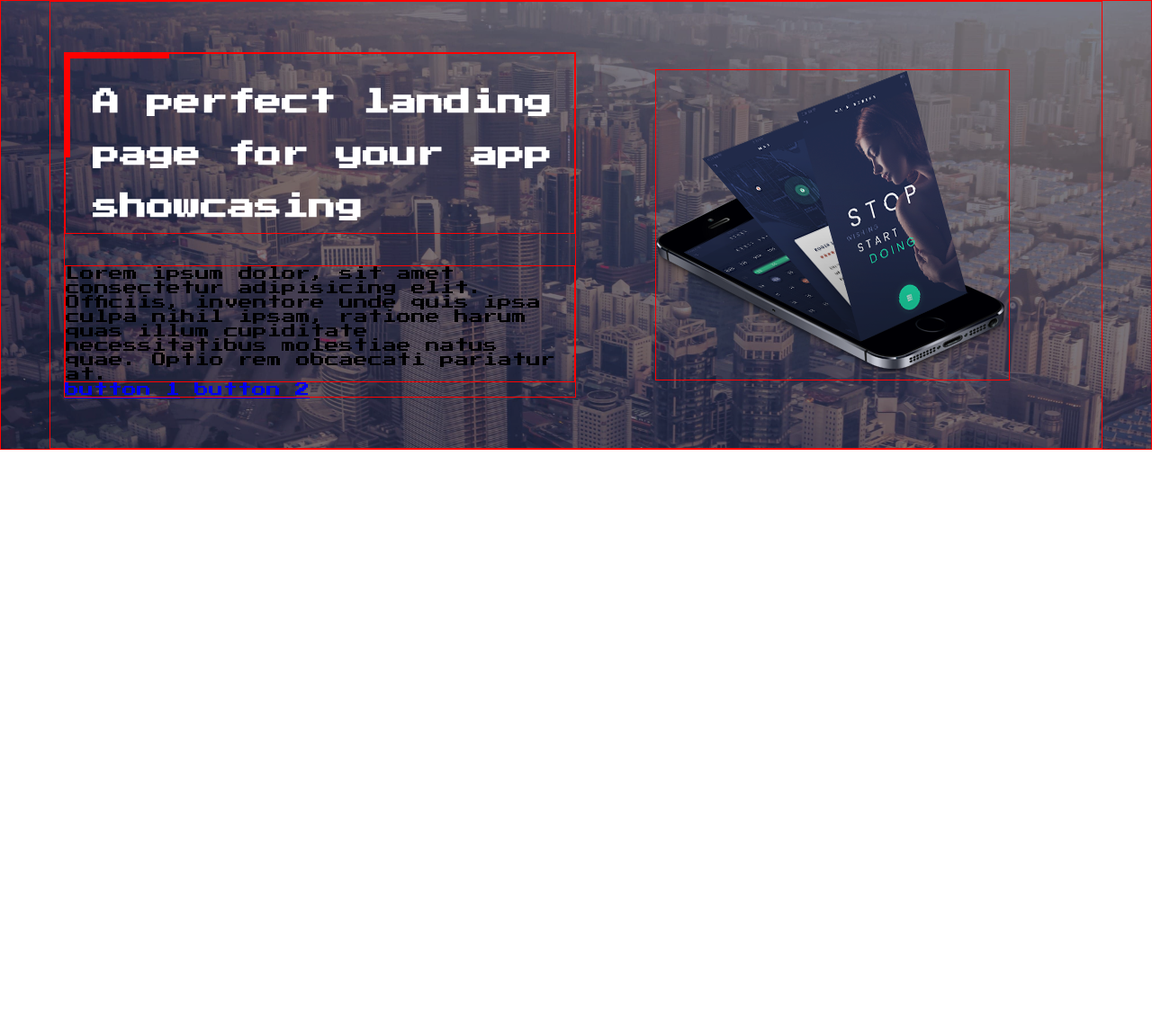
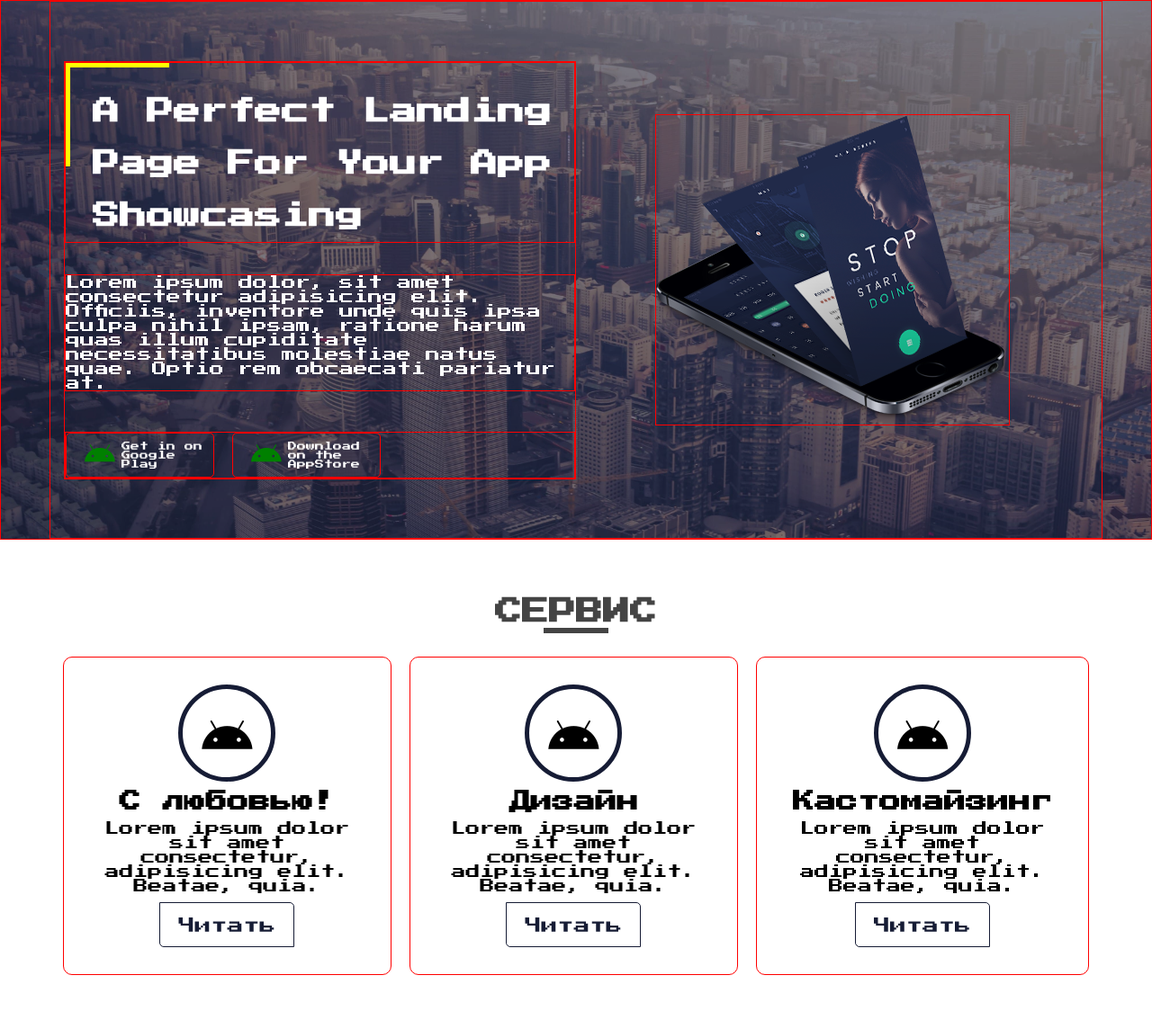
Before and after one commit to alknnm/IT-Papa, a plain HTML site: page index.html in a window 1280 px wide. Shown: the part 65-1209 px from the top of the page at 90% size. Before the commit the page ends 800 px from the top, so only its background shows below. Drawn offline with Linux system fonts and the light colour scheme; a web font is replaced by a local one.

Commit message:
доделал сервис

```diff
--- a/index.html
+++ b/index.html
@@ -10,9 +10,12 @@
     <link rel="preconnect" href="https://fonts.googleapis.com">
     <link rel="preconnect" href="https://fonts.gstatic.com" crossorigin>
     <link rel="preconnect" href="https://fonts.googleapis.com">
-<link rel="preconnect" href="https://fonts.gstatic.com" crossorigin>
-<link href="https://fonts.googleapis.com/css2?family=Press+Start+2P&display=swap" rel="stylesheet">
-
+    <link rel="preconnect" href="https://fonts.gstatic.com" crossorigin>
+    <link href="https://fonts.googleapis.com/css2?family=Press+Start+2P&display=swap" rel="stylesheet">
+    <link rel="preconnect" href="https://fonts.googleapis.com">
+    <link rel="preconnect" href="https://fonts.gstatic.com" crossorigin>
+    <link href="https://fonts.googleapis.com/css2?family=Stalinist+One&display=swap" rel="stylesheet">
+    <script src="https://kit.fontawesome.com/ca0d22efad.js" crossorigin="anonymous"></script>
 <body>
     <header>
         <div class="main-wrapper bb">
@@ -20,7 +23,7 @@
             <nav class="main-menu">
                 <ul class="bb">
                     <li><a href="#">Домой</a></li>
-                    <li><a href="#">Сервис</a></li>
+                    <li><a href="#services-link">Сервис</a></li>
                     <li><a href="#">Работа</a></li>
                     <li><a href="#">Команда</a></li>
                     <li><a href="#">Блог</a></li>
@@ -34,18 +37,67 @@
         <section class="main-board bb">
             <div class="main-wrapper bb">
                 <div class="main_board_left-block bb">
-                    <h1 class="bb">A perfect landing page for your app showcasing</h1>
+                    <h1 class="bb">A Perfect Landing Page For Your App Showcasing</h1>
                     <div class="bb">
-                        Lorem ipsum dolor, sit amet consectetur adipisicing elit. Officiis, inventore unde quis ipsa culpa nihil ipsam, ratione harum quas illum cupiditate necessitatibus molestiae natus quae. Optio rem obcaecati pariatur at.
+                        Lorem ipsum dolor, sit amet consectetur adipisicing elit. Officiis, inventore unde quis ipsa
+                        culpa nihil ipsam, ratione harum quas illum cupiditate necessitatibus molestiae natus quae.
+                        Optio rem obcaecati pariatur at.
                     </div>
-                    <div class-bb>
-                        <a href="#">button 1</a>
-                        <a href="#">button 2</a>
+                    <div class="bb">
+                        <a href="#" class="main-board_button-link">
+                            <i class="fab fa-android"></i>
+                            <div>
+                                <div>Get in on</div>
+                                <div>Google Play</div>
+                            </div>
+                        </a>
+
+                        <a href="#" class="main-board_button-link">
+                            <i class="fab fa-android"></i>
+                            <div>
+                                <div>Download on the</div>
+                                <div>AppStore</div>
+                            </div>
+                        </a>
                     </div>
                 </div>
                 <img src="src/mobile-mockup.png" class="bb" alt="">
             </div>
         </section>
+        <section class="services" id="services-link">
+            <div class="main-wrapper">
+                <h2><span>Сервис</span></h2>
+                <div class="services_block-item">
+                    <div class="services_item bb">
+                        <div class="box-icon ">
+                            <i class="fab fa-android"></i>
+                        </div>
+                        <h3>С любовью!</h3>
+                        <p>Lorem ipsum dolor sit amet consectetur, adipisicing elit. Beatae, quia.</p>
+                        <a href="#">Читать</a>
+                    </div>
+
+                    <div class="services_item bb">
+                        <div class="box-icon">
+                            <i class="fab fa-android"></i>
+                        </div>
+                        <h3>Дизайн</h3>
+                        <p>Lorem ipsum dolor sit amet consectetur, adipisicing elit. Beatae, quia.</p>
+                        <a href="#">Читать</a>
+                    </div>
+
+                    <div class="services_item bb">
+                        <div class="box-icon">
+                            <i class="fab fa-android"></i>
+                        </div>
+                        <h3>Кастомайзинг</h3>
+                        <p>Lorem ipsum dolor sit amet consectetur, adipisicing elit. Beatae, quia.</p>
+                        <a href="#">Читать</a>
+                    </div>
+                </div>
+            </div>
+
+        </section>
     </main>
 </body>
 
--- a/style.css
+++ b/style.css
@@ -14,6 +14,33 @@ h1 {
     position: relative;
 }
 
+h2 {
+    font-size: 30px;
+    line-height: 40px;
+    color: #444444;
+    text-align: center;
+    text-transform: uppercase;
+}
+
+h2 > span {
+    position: relative;
+}
+
+h2 > span::after {
+    content: "";
+    height: 6px;
+    background: #444444;
+    width: 40%;
+    margin-left: -20%;
+    left: 50%;
+    top: 110%;
+    position: absolute;
+}
+
+h3 {
+    font-size: 24px;
+}
+
 .bb {
     border: 1px solid red;
 }
@@ -22,9 +49,16 @@ body {
     font-family: 'Alice', serif;font-family: 'Press Start 2P', cursive;
 }
 
+.services, .works, .team, .blog, .contact, footer {
+    padding: 60px 0;
+}
+
 header {
     height: 65px;
     background: #1e41dd;
+    position: sticky;
+    top: 0;
+    z-index: 10;
 }
 
 .main-wrapper {
@@ -93,8 +127,8 @@ header .main-wrapper {
 }
 
 .main-board {
-    height: 500px;
-    background: url(src/bg.jpg);
+    height: 600px;
+    background: url(src/bg.jpg) fixed;
     background-size: cover;
     background-position: 50% -50px;
     position: relative;
@@ -115,7 +149,7 @@ header .main-wrapper {
     width: 115px;
     height: 5px;
     position: absolute;
-    background: red;
+    background: yellow;
     top: 0;
     left: 0;
 }
@@ -125,7 +159,114 @@ header .main-wrapper {
     width: 5px;
     height: 115px;
     position: absolute;
-    background: red;
+    background: yellow;
     top: 0;
     left: 0;
 }
+
+.main_board_left-block > div:first-of-type {
+    color:#ffffff;
+    /* font-family: 'Stalinist One', cursive; */
+    font-weight: 400;
+    font-size: 16px;
+    margin-bottom: 45px;
+}
+
+.main-board_button-link {
+    display: flex;
+    align-items:center;
+    width: 165px;
+    height: 50px;
+    border: 1px solid red;
+    font-size: 10px;
+    border-radius: 5px;
+    text-decoration: none;
+    color: #ffffff;
+    transition-duration: 0.3s;
+}
+
+.main-board_button-link > i {
+    margin-left: 20px;
+    margin-right: 15px;
+    font-size: 30px;
+    color: green;
+    width: 26px;
+    transition-duration: 0.3s;
+}
+
+.main_board_left-block > div:last-of-type {
+    display: flex;
+}
+
+.main-board_button-link:first-of-type {
+    margin-right: 20px;
+}
+
+.main-board_button-link:hover {
+    background:rgb(255, 234, 0);
+}
+
+.main-board_button-link:hover >i {
+    color: white;
+}
+
+.services_block-item {
+    display: flex;
+    justify-content: space-between;
+    margin-top: 30px;
+}
+
+.services_item {
+    padding: 30px;
+    flex: 0 0 32%;
+    text-align: center;
+    transition-duration: 0.3s;
+    border-radius: 10px;
+}
+
+.box-icon {
+    border: 5px solid #161C35;
+    border-radius: 50%;
+    height: 108px;
+    line-height: 108px;
+    text-align: center;
+    width: 108px;
+    margin: 0 auto;
+    transition-duration: 0.3s;
+}
+
+.box-icon > i {
+    font-size: 50px;
+    line-height: 108px;
+    transition-duration: 0.3s;
+}
+
+.services_item > h3 {
+    padding: 10px;
+}
+
+.services_item:hover {
+    background:#1e41dd;
+}
+
+.services_item:hover .box-icon {
+    background: yellow;
+}
+
+.services_item > a {
+    display: inline-block;
+    width: 150px;
+    height: 50px;
+    line-height: 50px;
+    color: #161C35;
+    font-size: 18px;
+    border-radius: 0 5px 0 5px;
+    border: 1px solid #161C35;
+    text-decoration: none;
+    transition-duration: 0.3s;
+    margin-top: 10px;
+}
+
+.services_item > a:hover {
+    background: #161C35;
+    color: #FFFFFF;
```
